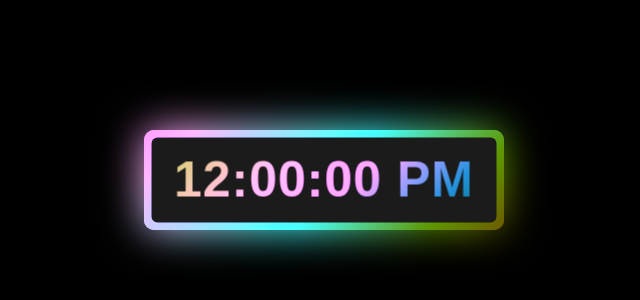
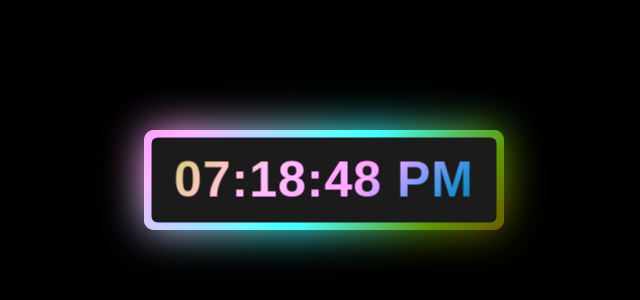
Before and after one commit to MGK-dev/JS-Practice-Project, a plain HTML site: page Glowing Digi-Clock/index.html in a window 1280 px wide. Shown: the part 220-520 px from the top of the page, 316-956 px from the left. Drawn offline with Linux system fonts and the light colour scheme.

Commit message:
Add JavaScript functionality and update HTML time ID for glowing digital clock.

```diff
--- a/Glowing Digi-Clock/glowDigital.js
+++ b/Glowing Digi-Clock/glowDigital.js
@@ -0,0 +1,23 @@
+setInterval(() => {
+  const time = document.querySelector("#time");
+  let date = new Date();
+  let hours = date.getHours();
+  let minutes = date.getMinutes();
+  let seconds = date.getSeconds();
+  let day_night = "AM";
+
+  if (hours > 12) {
+    hours = hours - 12;
+    day_night = "PM";
+  }
+  if (hours < 10) {
+    hours = "0" + hours;
+  }
+  if (minutes < 10) {
+    minutes = "0" + minutes;
+  }
+  if (seconds < 10) {
+    seconds = "0" + seconds;
+  }
+  time.textContent = hours + ":" + minutes + ":" + seconds + " " + day_night;
+}, 1000);
--- a/Glowing Digi-Clock/index.html
+++ b/Glowing Digi-Clock/index.html
@@ -9,7 +9,7 @@
   <body>
     <div class="wrapper">
       <div class="display">
-        <div id="time">12:00:00 PM</div>
+        <div id="time"></div>
       </div>
       <span></span>
       <span></span>
```
